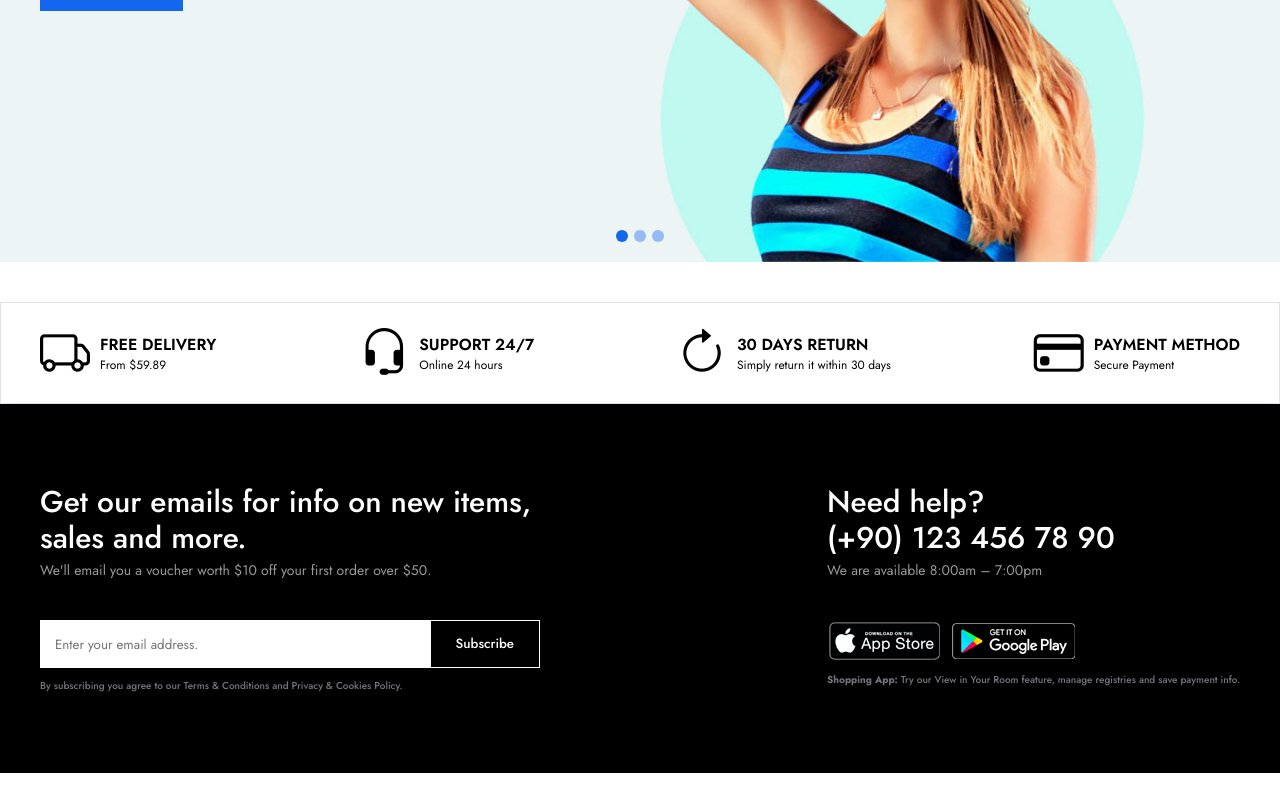
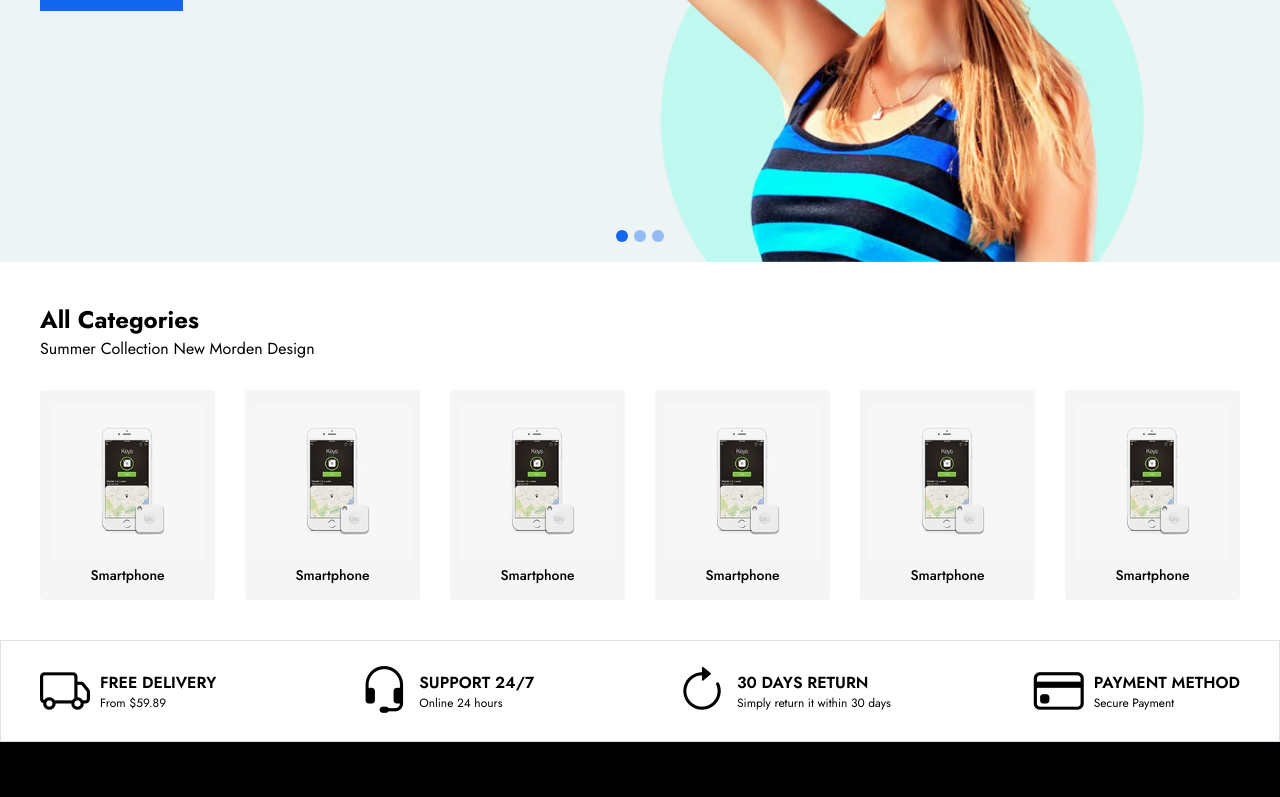
Before and after one commit to ayseeaydin/e-commerce, a React (Vite) app in the folder client/: page / in a window 1280 px wide. Shown: the part 538-1335 px from the top of the page. Built offline with nearby package versions, Linux system fonts and the light colour scheme.

Commit message:
add Categories component with CategoryItem and styling

```diff
--- a/client/src/App.jsx
+++ b/client/src/App.jsx
@@ -1,4 +1,5 @@
 import './App.css';
+import Categories from './components/Categories/Categories';
 import Footer from './components/layout/Footer/Footer';
 import Header from './components/layout/Header/Header';
 import Policy from './components/layout/Policy/Policy';
@@ -9,6 +10,7 @@
     <div>
       <Header />
       <Sliders />
+      <Categories />
       <Policy />
       <Footer />
     </div>
--- /dev/null
+++ b/client/src/components/Categories/Categories.css
@@ -0,0 +1,10 @@
+.categories {
+  margin: 40px 0;
+}
+
+.categories .category-list {
+  display: flex;
+  gap: 30px;
+  margin-top: 30px;
+  flex-wrap: wrap;
+}
--- /dev/null
+++ b/client/src/components/Categories/Categories.jsx
@@ -0,0 +1,25 @@
+import "./Categories.css";
+import CategoryItem from "./CategoryItem";
+
+const Categories = () => {
+    return (
+        <section class="categories">
+            <div class="container">
+                <div class="section-title">
+                    <h2>All Categories</h2>
+                    <p>Summer Collection New Morden Design</p>
+                </div>
+                <ul class="category-list">
+                    <CategoryItem />
+                    <CategoryItem />
+                    <CategoryItem />
+                    <CategoryItem />
+                    <CategoryItem />
+                    <CategoryItem />
+                </ul>
+            </div>
+        </section>
+    );
+};
+
+export default Categories;
--- /dev/null
+++ b/client/src/components/Categories/CategoryItem.css
@@ -0,0 +1,26 @@
+.categories .category-item{
+    background-color: #f5f5f5;
+    border-radius: 4px;
+    flex: 1;
+    width: 100%;
+    display: flex;
+    justify-content: center;
+}
+
+.categories .category-item a{
+    display: inline-block;
+    padding: 10px;
+    text-align: center;
+    margin: 5px 0;
+    font-size: 14px;
+    font-weight: 500;
+}
+
+.categories .category-item .category-image{
+        width: 100%;
+        transition: transform ease .2s;
+}
+
+.categories .category-item .category-image:hover{
+    transform: scale(1.1);
+}
--- /dev/null
+++ b/client/src/components/Categories/CategoryItem.jsx
@@ -0,0 +1,14 @@
+import "./CategoryItem.css";
+
+const CategoryItem = () => {
+    return (
+        <li class="category-item">
+            <a href="#">
+                <img src="img/categories/categories1.png" alt="" class="category-image" />
+                <span class="category-title">Smartphone</span>
+            </a>
+        </li>
+    )
+}
+
+export default CategoryItem;
```
